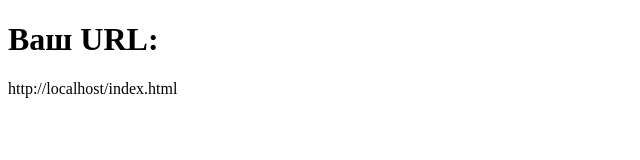
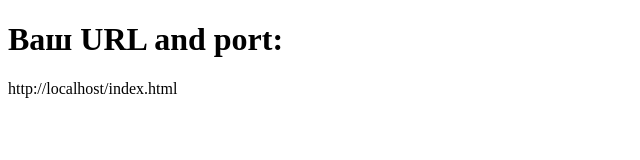
Before and after one commit to xabab58/ekb3, a plain HTML site: page index.html in a window 1280 px wide. Shown: the whole page, without its empty margins (0-640 px from the left). Drawn offline with Linux system fonts and the light colour scheme.

Commit message:
Update index.html

```diff
--- a/index.html
+++ b/index.html
@@ -12,7 +12,7 @@
     </script>
 </head>
 <body onload="displayURL()">
-    <h1>Ваш URL:</h1>
+    <h1>Ваш URL and port:</h1>
     <p id="urlDisplay"></p>
 </body>
 </html>
```
